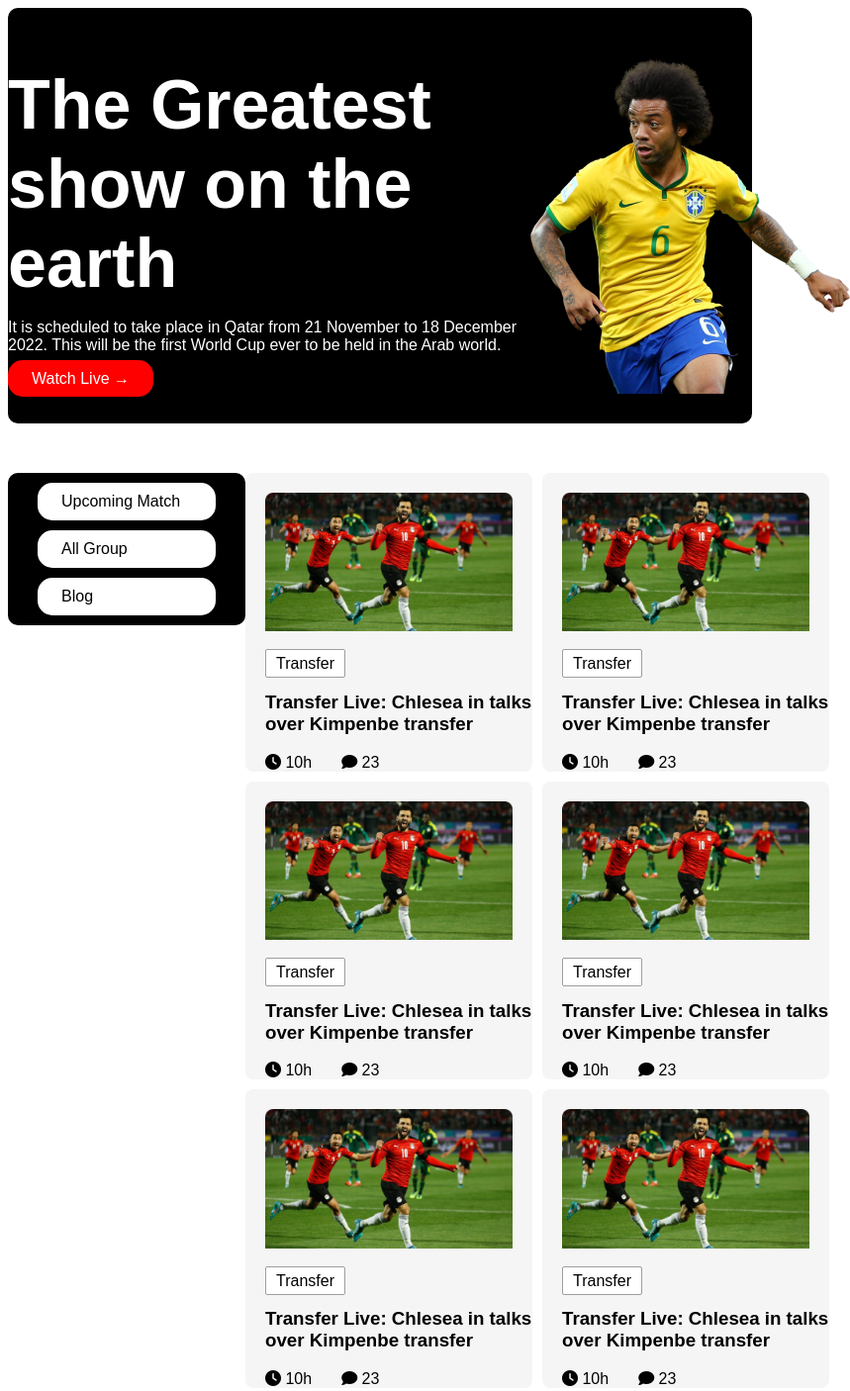
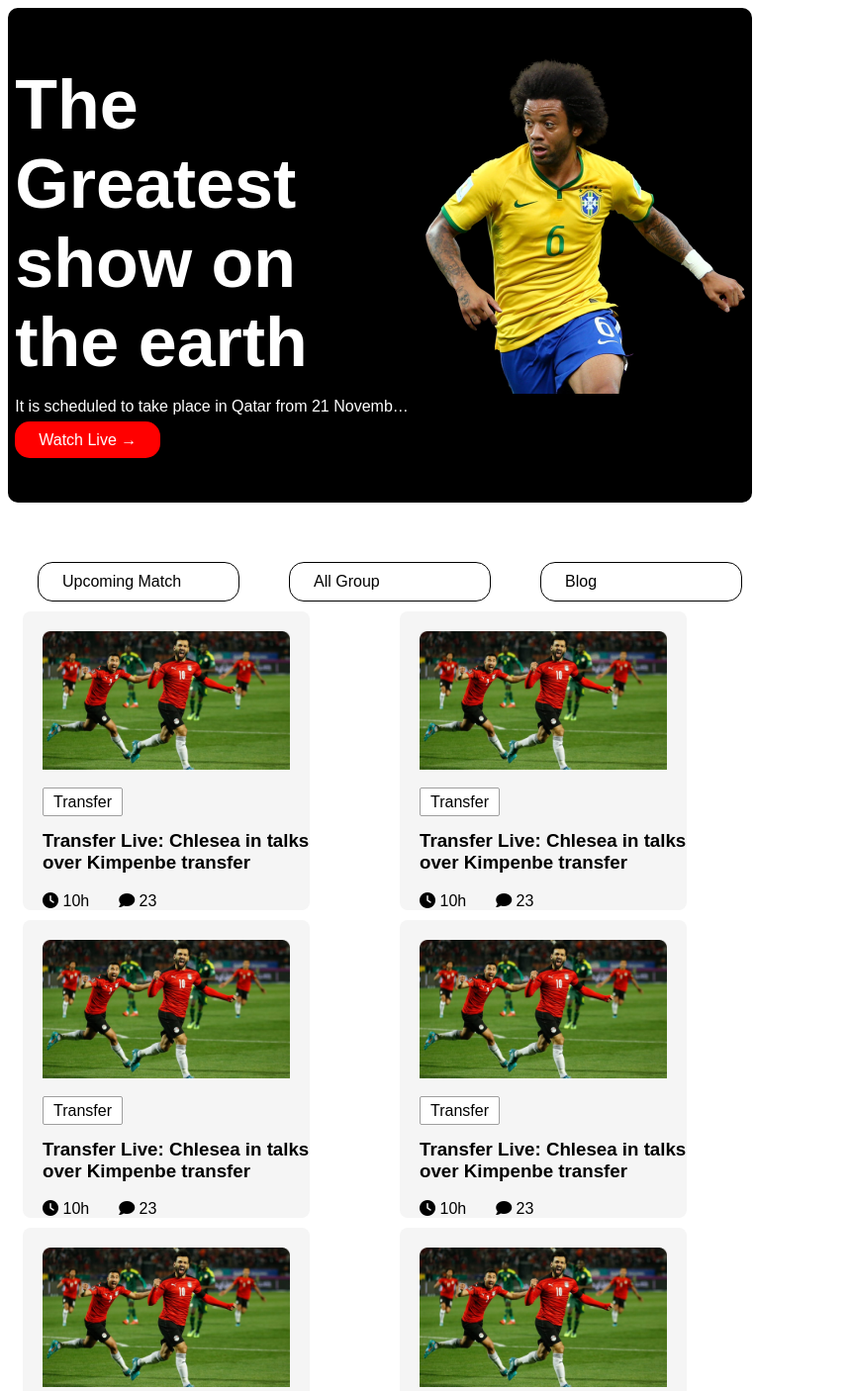
Before and after one commit to Rezarockymd/world-cup-assignment, a plain HTML site: page index.html in a window 768 px wide. Shown: the top 1406 px of the page at 99% size, 859 px wide, since content can reach past the window. Drawn offline with Linux system fonts and the light colour scheme.

Commit message:
style added

```diff
--- a/index.html
+++ b/index.html
@@ -31,9 +31,9 @@
             <div class="middle-sec">
                 <div class="blog-info">
                     <nav>
-                        <a href="">Upcoming Match</a>
+                        <a href="http://127.0.0.1:5500/blog.html">Upcoming Match</a>
                         <a href="">All Group</a>
-                        <a target="_blank" href="http://127.0.0.1:5500/blog.html">Blog</a>
+                        <a  href=http://127.0.0.1:5500/index.html>Blog</a>
                     </nav>
                 </div>
                 <div class="news">
@@ -253,7 +253,7 @@
 <footer>
     <h2>Goal</h1>
     <hr>
-    <div class="footer">
+    <div class="down">
         <a href="">Contact Us</a>
         <a href="">Terms of Service</a>
         <a href="">Privacy Policy</a>
--- a/style.css
+++ b/style.css
@@ -141,18 +141,18 @@ footer{
 footer h2{
    text-align: center;
 }
-.footer a {
+.down a {
     text-decoration: none;
     color: steelblue;
 
 }
-.footer{
+.down{
     display: flex;
     justify-content: space-around;
     padding-top: 20px;
 }
 @media only screen and (max-width: 576px) {
-    .heading, .news, .middle-sec, .footer {
+    .heading, .news, .middle-sec, .down {
         display: grid;
         grid-template-columns: repeat(1, 1fr);
         width: 100%;
@@ -187,7 +187,7 @@ footer h2{
         overflow: hidden;
         white-space: nowrap;
     }
-    .footer a{
+    .down a{
         display: grid;
         grid-template-columns: repeat(1,1fr);
         align-items: center;
@@ -197,12 +197,53 @@ footer h2{
 
 }
 @media only screen and (max-width: 972px) and (min-width: 577px) {
-    .heading, .news, .middle-sec, .footer {
+    .news, .down{
         display: grid;
         grid-template-columns: repeat(2, 1fr);
         width: 100%;
+        justify-content: center;
+        margin-left: 2%;
+        height: 100%;
 
+    }
+    .down{
+        display: grid;
+        grid-template-columns: repeat(4 , 1fr);
+
+    }
+    .heading-info{
+        width: 400px;
+        height: 500px;
+    }
+
+    nav{
+        display: grid;
+        grid-template-columns: repeat(3, 1fr);
+        width: 100%;
+        justify-content: end;
+        background-color: white;
+
+
+    }
+    .middle-sec{
+        display: grid;
+        grid-template-columns: repeat(1, 1fr) ;
+    }
+    nav a{
+        border: 1px solid black;
     }
 
 
+    p{
+        text-overflow: ellipsis;
+        overflow: hidden;
+        white-space: nowrap;
+    }
+    .down a{
+        display: grid;
+        grid-template-columns: repeat(1,1fr);
+        align-items: center;
+        justify-content: center;
+
+    }
 }
```
Also changed, not shown: blog.html (+2 -2 lines).
